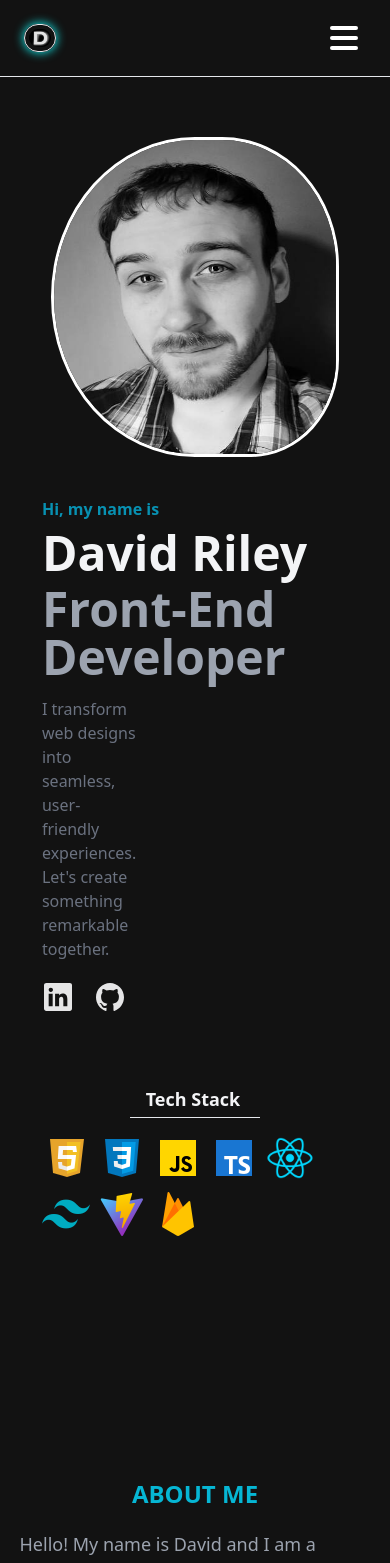
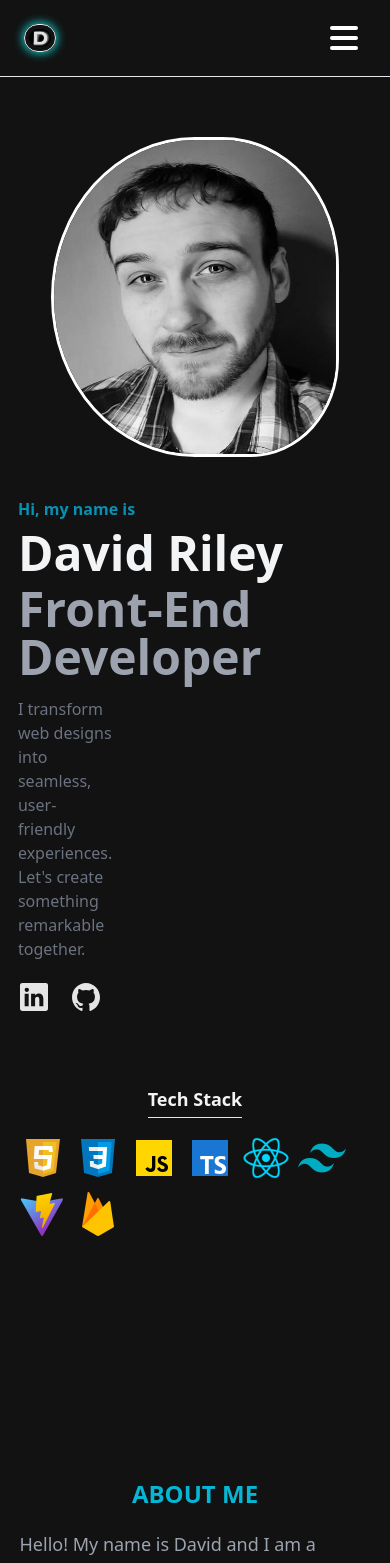
Before and after one commit to Drayved/Portfolio, a React (Vite) app: page / in a window 390 px wide. Shown: the top 1563 px of the page. Built offline with nearby package versions, Linux system fonts and the light colour scheme.

Commit message:
Adjusted spacing on small screens

```diff
--- a/src/components/Contact.tsx
+++ b/src/components/Contact.tsx
@@ -7,10 +7,10 @@ const Contact = () => {
       });
 
     return(
-        <section id='contact' ref={ref} className={`section mt-32 px-5 w-full flex flex-col items-center ${inView ? 'visible' : ''}`}>
+        <section id='contact' ref={ref} className={`section mt-32 px-4 w-full flex flex-col items-center ${inView ? 'visible' : ''}`}>
             <div>
                 <h1 className="text-4xl text-cyan-500 text-center">Get In Touch</h1>
-                <p className="mt-10 px-6 lg:max-w-[1200px] lg:text-center text-gray-400">
+                <p className="mt-10  lg:max-w-[1200px] lg:text-center text-gray-400">
                     If you need a top-notch, user-friendly website to showcase your business or product,
                     I've got you covered! Don't hesitate to get in touch, and I'll do my utmost to respond
                     as quickly as possible. Drop me an email for the fastest and most efficient communication.
--- a/src/components/Hero.tsx
+++ b/src/components/Hero.tsx
@@ -16,7 +16,7 @@ const Hero = () => {
                         </div>
 
                     </div>
-                    <div className="ml-10">
+                    <div className="sm:ml-10 px-4">
                         <h1 className="text-cyan-600 font-semibold 2xl:text-lg">Hi, my name is</h1>
                         <h1 className="text-5xl 2xl:text-7xl mt-2 font-semibold">David Riley</h1>
                         <h2 className="text-5xl 2xl:text-7xl mt-2 text-gray-400 font-semibold">Front-End Developer</h2>
@@ -40,8 +40,8 @@ const Hero = () => {
 
 
 
-            <div className="flex flex-col md:flex-row mt-16 flex-wrap px-10 mx-auto">
-                <h4 className="flex mx-auto mt-2 text-lg 2xl:text-2xl font-bold pl-4 pr-5 border-b pb-1 mb-4 md:border-none md:pb-0 md:mb-0">
+            <div className="flex flex-col md:flex-row mt-16 flex-wrap px-4 mx-auto">
+                <h4 className="flex mx-auto mt-2 text-lg 2xl:text-2xl font-bold md:pl-4 md:pr-5 border-b pb-1 mb-4 md:border-none md:pb-0 md:mb-0">
                     Tech Stack
                     <span className="text-xl -mt-0.5 ml-4 hidden md:flex 2xl:text-2xl ">|</span>
                 </h4>
```
